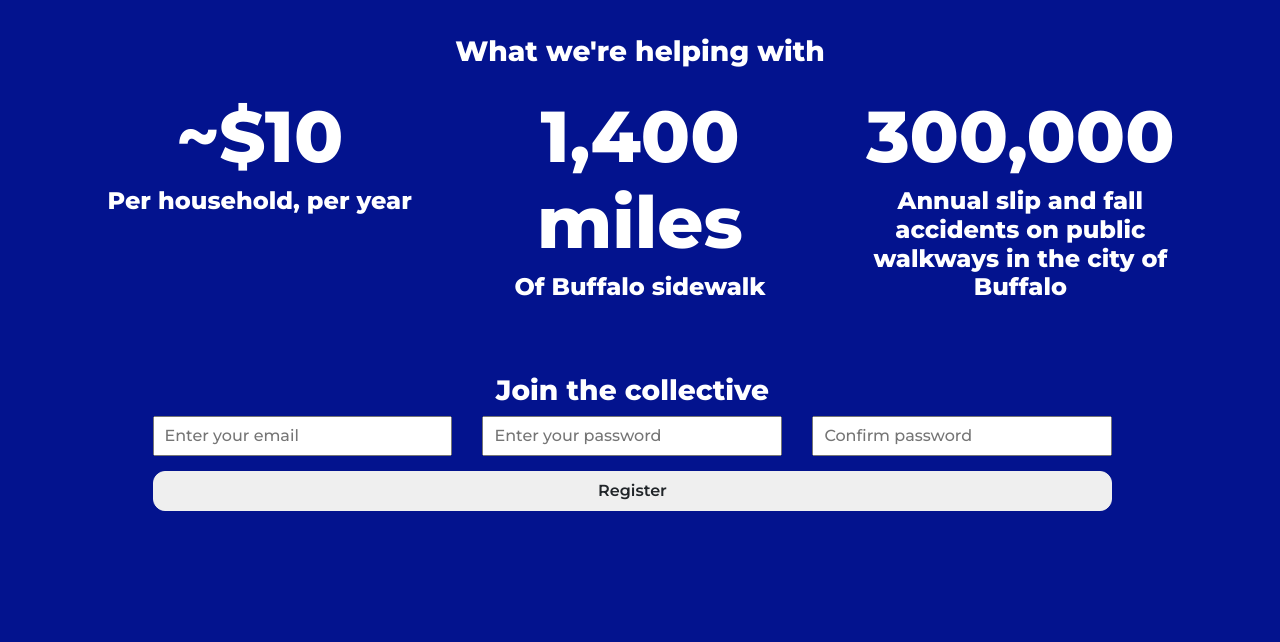
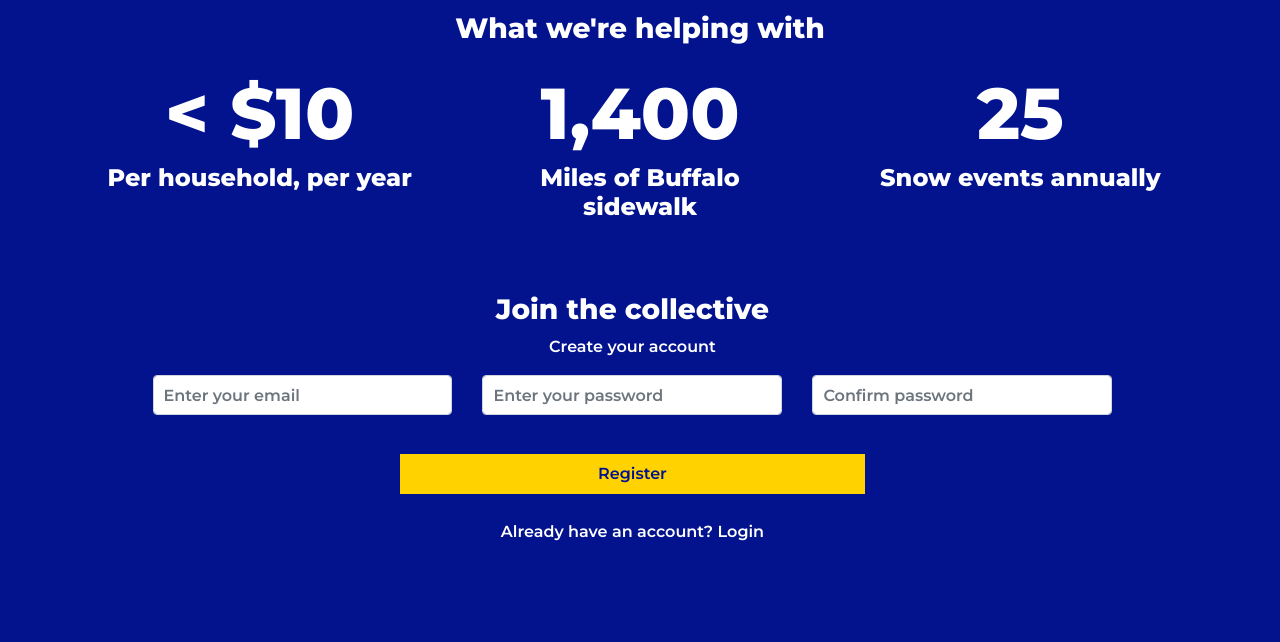
Before and after one commit to brianbattenfeld/buffalo-snow-co, a React (Create React App) app: page / in a window 1280 px wide. Shown: the part 778-1420 px from the top of the page. Built offline with nearby package versions, Linux system fonts and the light colour scheme.

Commit message:
copy, slidedeck, colors, cleanup

```diff
--- a/src/App.js
+++ b/src/App.js
@@ -10,15 +10,15 @@
   return (
     <div className="">
       <section className="container page-section center flex-column">
-        <div className="row">
+        <div className="row align-items-center">
           <div className="col-md-6">
-            <img src={Logo} alt="Buffalo Snow Co" height="200" />
+            <img src={Logo} alt="Buffalo Snow Co" height="350" />
           </div>
           <div className="col-md-6 text-left">
-
             <h1 className="text-primary">Buffalo Snow Co</h1>
             <div className="my-4">
               <h2>Mobilizing the City of Good Neighbors. Plowed public sidewalks are a basic human right.</h2>
+              <p>Linking citizens with citizens to address the dangers presented by snow events around the city.</p>
             </div>
           </div>
         </div>
--- a/src/App.scss
+++ b/src/App.scss
@@ -44,7 +44,7 @@
 }
 
 section.page-section {
-  height: 90vh;
+  min-height: 90vh;
 }
 
 .text-white {
@@ -54,3 +54,7 @@
     color: #fff;
   }
 }
+
+.btn-secondary {
+  color: theme-color("primary");
+}
--- a/src/Login.js
+++ b/src/Login.js
@@ -1,41 +1,47 @@
-import {useState} from 'react'
+import { useState } from 'react'
 import { Link } from 'react-router-dom'
 import './forms.css'
 
-function Login(){
+function Login() {
 
   const [email, setEmail] = useState('')
   const [password, setPassword] = useState('')
   const [error, setError] = useState('')
 
-  return(
+  return (
     <div className='center'>
       <div className='auth'>
         <h1>Log in</h1>
+        <div className="row">
+          <div className="col-md-6 offset-md-3">
             {error && <div className='auth__error'>{error}</div>}
             <form name='login_form'>
               <input
+                className="form-control"
                 type='email'
                 value={email}
                 required
                 placeholder="Enter your email"
-            onChange={e => setEmail(e.target.value)}/>
+                onChange={e => setEmail(e.target.value)} />
 
               <input
+                className="form-control"
                 type='password'
                 value={password}
                 required
                 placeholder='Enter your password'
-            onChange={e => setPassword(e.target.value)}/>
+                onChange={e => setPassword(e.target.value)} />
 
               <button type='submit'>Login</button>
             </form>
+          </div>
+        </div>
         <p>
           Don't have and account?
           <Link to='/register'>Create one here</Link>
         </p>
       </div>
-    </div>
+    </div >
   )
 }
 
--- a/src/Register.js
+++ b/src/Register.js
@@ -9,6 +9,7 @@
 
 function Register() {
   return (
+    <>
       <section className='page-section center flex-column bg-primary '>
         <div className="container">
           <Stats />
@@ -17,6 +18,11 @@
           <RegistrationForm />
         </div>
       </section>
+      <section className="container page-section center flex-column">
+        <iframe src="https://docs.google.com/presentation/d/e/2PACX-1vT5LPtdtYNO2PzhEwJbLFWS56aHZjcf4GzTMlp2EpXw3NtZppcCgilCOvAWQ-I1Kg/embed?start=false&loop=false&delayms=3000" frameborder="0" width="1280" height="749" allowfullscreen="true" mozallowfullscreen="true" webkitallowfullscreen="true"></iframe>
+      </section>
+    </>
+
   )
 }
 
--- a/src/RegistrationForm.js
+++ b/src/RegistrationForm.js
@@ -41,14 +41,15 @@
 
   return (
     <div className="">
-      <div className='auth py-5 mx-5'>
-        <h2 className="text-white">Join the collective</h2>
+      <div className='auth py-5 mx-5 text-white'>
+        <h2 className="">Join the collective</h2>
+        <p>Create your account</p>
         {error && <div className='auth__error'>{error}</div>}
         <form name='registration_form' onSubmit={register}>
-          <div className="row">
+          <div className="row mb-4 form-group">
             <div className="col-md-4">
               <input
-                className=""
+                className="form-control"
                 type='email'
                 value={email}
                 placeholder="Enter your email"
@@ -57,7 +58,7 @@
             </div>
             <div className="col-md-4">
               <input
-                className=""
+                className="form-control"
                 type='password'
                 value={password}
                 required
@@ -67,7 +68,7 @@
             <div className="col-md-4">
 
               <input
-                className=""
+                className="form-control"
                 type='password'
                 value={confirmPassword}
                 required
@@ -75,13 +76,16 @@
                 onChange={e => setConfirmPassword(e.target.value)} />
             </div>
           </div>
-
-          <button type='submit' className="btn btn-light">Register</button>
+          <div className="row form-group">
+            <div className="col-md-6 offset-md-3">
+              <button type='submit' className="btn btn-secondary">Register</button>
+            </div>
+          </div>
         </form>
-        {/* <span>
-                Already have an account?
-                <Link to='/login'>login</Link>
-              </span> */}
+        <span className="text-white">
+          Already have an account?
+          <Link to='/login'> Login</Link>
+        </span>
       </div>
     </div>
   )
--- a/src/util/data.js
+++ b/src/util/data.js
@@ -1,14 +1,14 @@
 export const stats = [
   {
-    title: "~$10",
+    title: "< $10",
     subtitle: "Per household, per year"
   },
   {
-    title: "1,400 miles",
-    subtitle: "Of Buffalo sidewalk"
+    title: "1,400 ",
+    subtitle: "Miles of Buffalo sidewalk"
   },
   {
-    title: "300,000",
-    subtitle: "Annual slip and fall accidents on public walkways in the city of Buffalo"
+    title: "25",
+    subtitle: "Snow events annually"
   }
 ]
--- a/src/variables.scss
+++ b/src/variables.scss
@@ -1,7 +1,8 @@
 /* make the customizations */
 $theme-colors: (
   "primary": #03138e,
-  "secondary": #007ac2,
+  "secondary": #ffd200,
+  // "secondary": #50578f,
   "yellow": #f7a900,
   "primary-light": #f3d3c1,
   "gray": #61666a,
@@ -34,7 +35,7 @@
 
 $headings-color: #000;
 
-$btn-border-radius: 0.75rem;
+$btn-border-radius: 0rem;
 
 $font-family-sans-serif: "proxima-nova", "Montserrat", -apple-system,
   BlinkMacSystemFont, "Segoe UI", Roboto, "Helvetica Neue", Arial, sans-serif,
```
Lines whose indentation alone changed are shown as unchanged.
